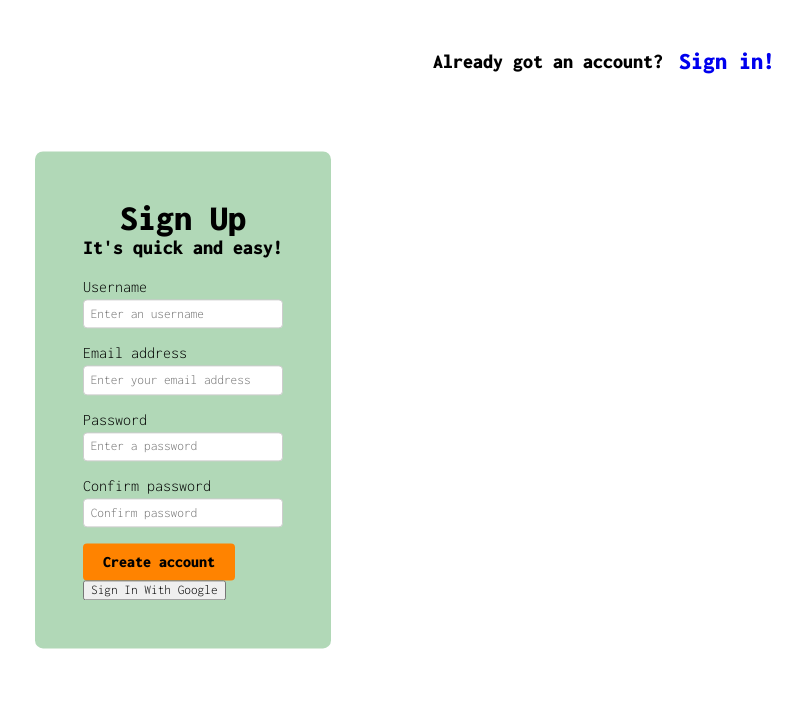
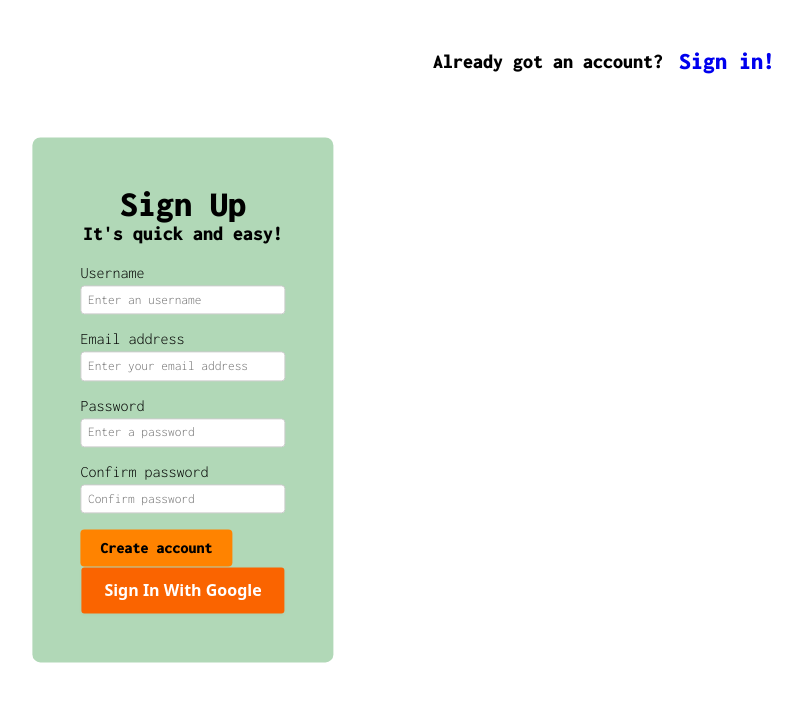
Before and after one commit to agustin2023dv/stateless, a React (Create React App) app in the folder client/: page /sign-up in a window 1280 px wide. Shown: the top 702 px of the page, without its empty margins (457-1259 px from the left). Built offline with nearby package versions, Linux system fonts and the light colour scheme; a web font is replaced by a local one.

Commit message:
feat: Email verification

```diff
--- a/client/src/assets/styles/Styles.css
+++ b/client/src/assets/styles/Styles.css
@@ -148,3 +148,49 @@
     font-size: 1.5em;
     font-weight: 700;
   }
+
+/* CSS */
+.button-su {
+  align-items: center;
+  background-clip: padding-box;
+  background-color: #fa6400;
+  border: 1px solid transparent;
+  border-radius: .25rem;
+  box-shadow: rgba(0, 0, 0, 0.02) 0 1px 3px 0;
+  box-sizing: border-box;
+  color: #fff;
+  cursor: pointer;
+  display: inline-flex;
+  font-family: system-ui,-apple-system,system-ui,"Helvetica Neue",Helvetica,Arial,sans-serif;
+  font-size: 16px;
+  font-weight: 600;
+  justify-content: center;
+  line-height: 1.25;
+  margin: 0;
+  min-height: 3rem;
+  padding: calc(.875rem - 1px) calc(1.5rem - 1px);
+  position: relative;
+  text-decoration: none;
+  transition: all 250ms;
+  user-select: none;
+  -webkit-user-select: none;
+  touch-action: manipulation;
+  vertical-align: baseline;
+  width: auto;
+}
+
+.button-su:hover,
+.button-su:focus {
+  background-color: #fb8332;
+  box-shadow: rgba(0, 0, 0, 0.1) 0 4px 12px;
+}
+
+.button-su:hover {
+  transform: translateY(-1px);
+}
+
+.button-su:active {
+  background-color: #c85000;
+  box-shadow: rgba(0, 0, 0, .06) 0 2px 4px;
+  transform: translateY(0);
+}
--- a/client/src/pages/SignUp.js
+++ b/client/src/pages/SignUp.js
@@ -7,7 +7,7 @@
 import { collection, doc, setDoc, query, where,getDocs } from 'firebase/firestore';
 
 import { auth,db,  signInWithGooglePopup } from '../firebase';
-import { createUserWithEmailAndPassword } from 'firebase/auth';
+import { createUserWithEmailAndPassword, sendEmailVerification } from 'firebase/auth';
 import { useState } from 'react';
 
 
@@ -93,6 +93,11 @@
         email: emailValue,
       });
 
+
+      // Email verification
+
+      await sendEmailVerification(userCredential.user);
+
       // If successful, redirect to landing page
       history.push('/');
     } catch (error) {
@@ -107,7 +112,6 @@
     try{
       const response = await signInWithGooglePopup();
       alert(response);
-
 
 
       // If successful, redirect to landing page
@@ -188,7 +192,7 @@
           <input type="submit" value="Create account" />
 
           <div>
-            <button onClick={logGoogleUser}>Sign In With Google</button>
+            <button className='button-su' onClick={logGoogleUser}>Sign In With Google</button>
           </div>
         </form>
       </div>
--- a/client/src/validation.js
+++ b/client/src/validation.js
@@ -3,7 +3,7 @@
   };
 
 export const validateEmptyUsername = (username) =>{
-    return username.length == 0;
+    return username.length === 0;
 }
 
   export const validatePassword = (password) => {
```
